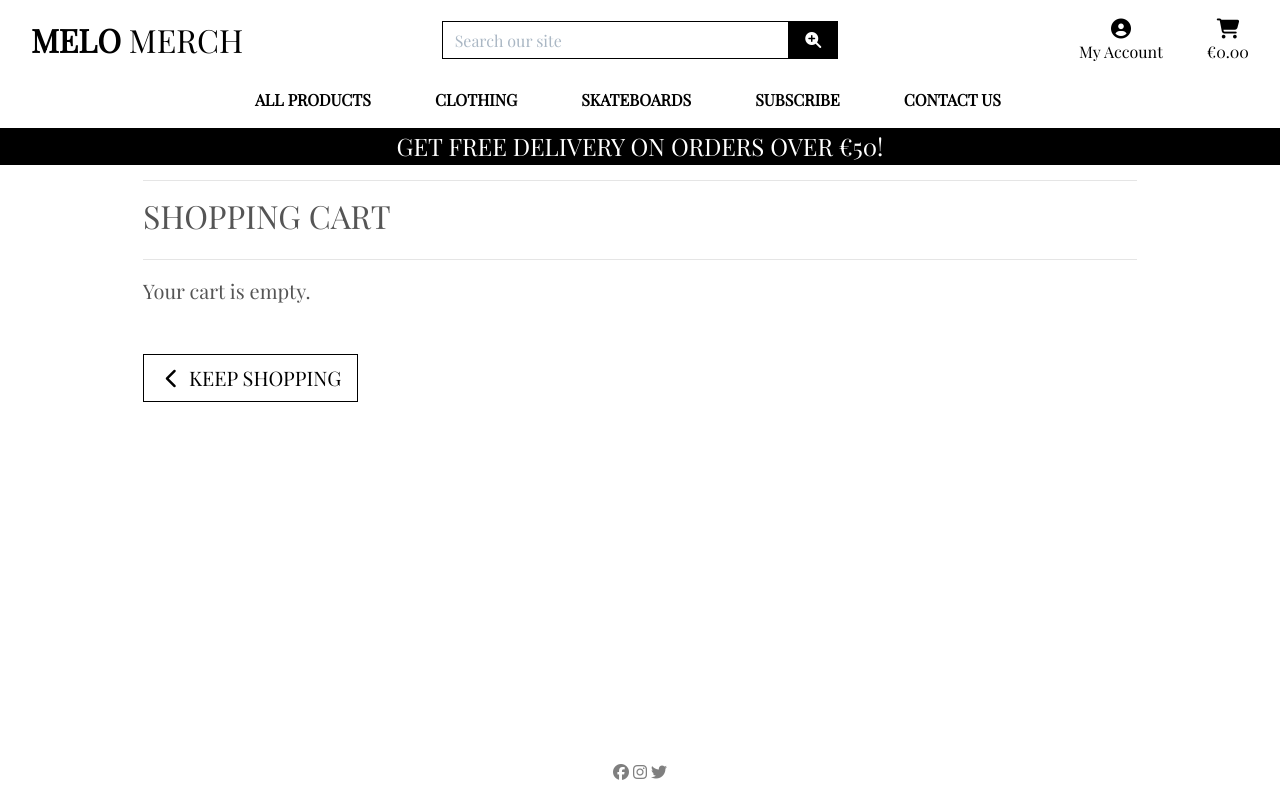
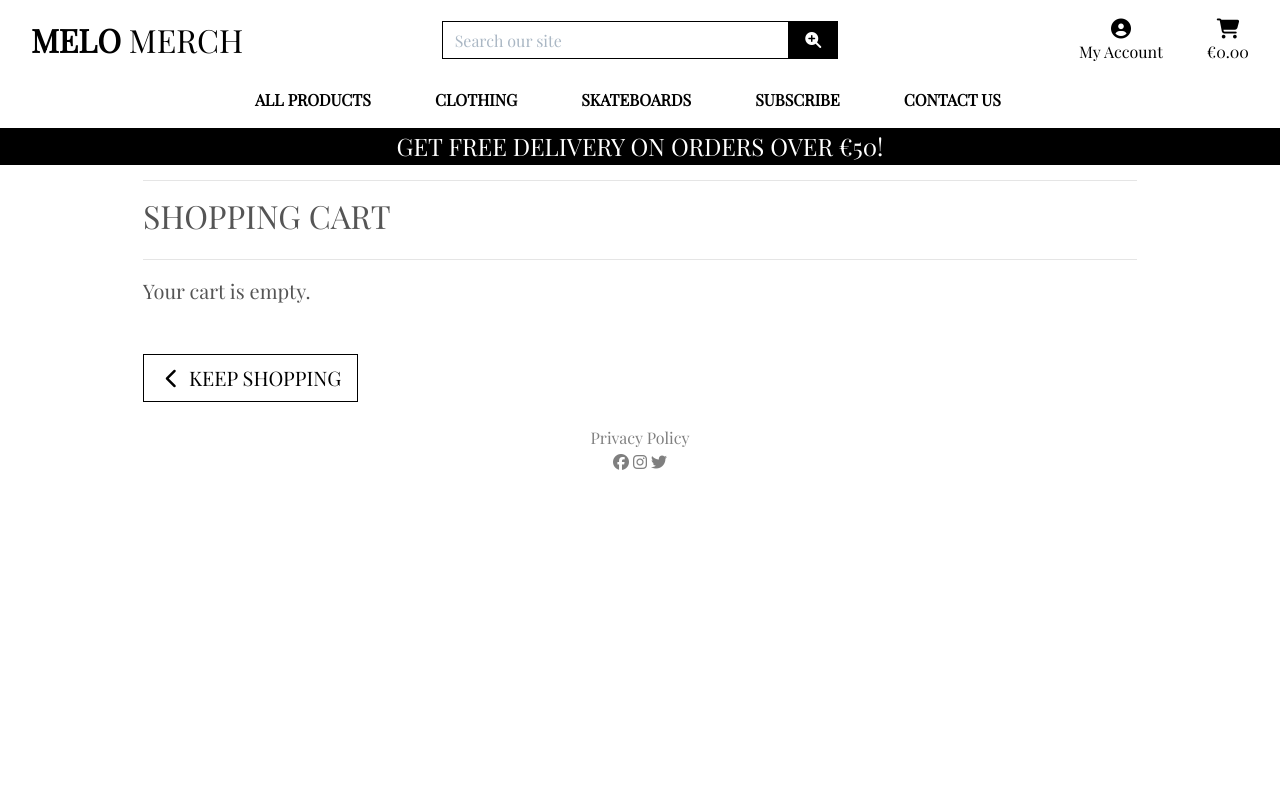
Before and after one commit to richardreiter/melo-merch, a Django app: page /cart/ in a window 1280 px wide. Run offline with Django 3.2, Linux system fonts and the light colour scheme; some libraries are stand-ins or nearby versions.

Commit message:
Add privacy policy to footer

```diff
--- a/templates/base.html
+++ b/templates/base.html
@@ -181,7 +181,10 @@ https://github.com/Code-Institute-Solutions/boutique_ado_v1 -->
     {% endblock %}
 
     <!-- Footer -->
-    <footer class="footer fixed-bottom mt-auto py-3">
+    <footer class="footer mt-auto py-3">
+        <p class="m-0 text-center text-black-50">
+            <a class="text-black-50" href="https://www.privacypolicygenerator.info/live.php?token=AfAO5VmdXiUddUAiV2yjizDNeGab616f" target="_blank" aria-label="Melo Merch's Privacy Policy">Privacy Policy</a>
+        </p>
         <p class="m-0 text-center text-black-50">
             <a class="text-black-50" href="https://facebook.com" target="_blank" rel="noopener"
                 aria-label="Visit our Facebook (and opens in a separate tab)"><i class="fab fa-facebook ms-3"></i></a>
```
